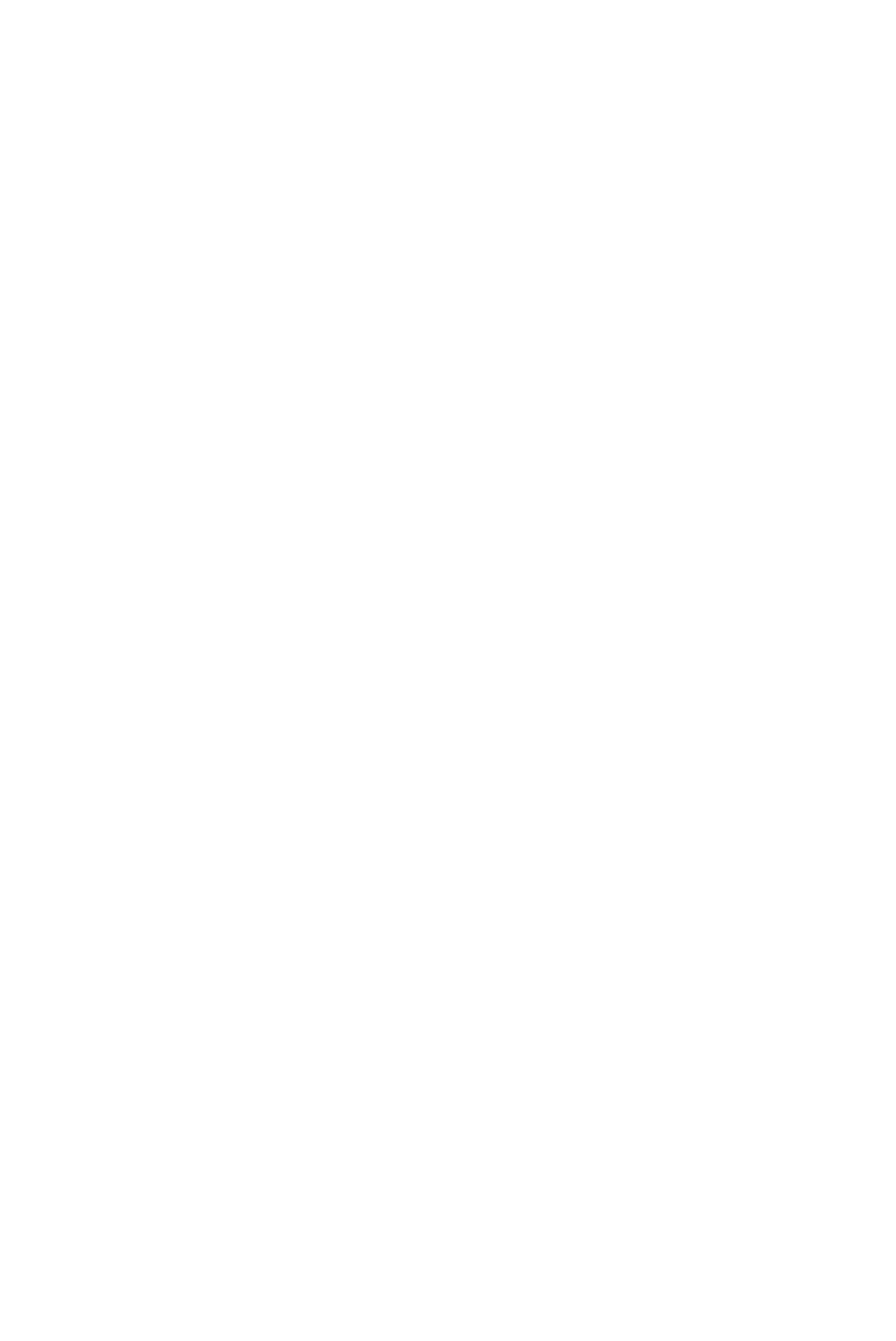
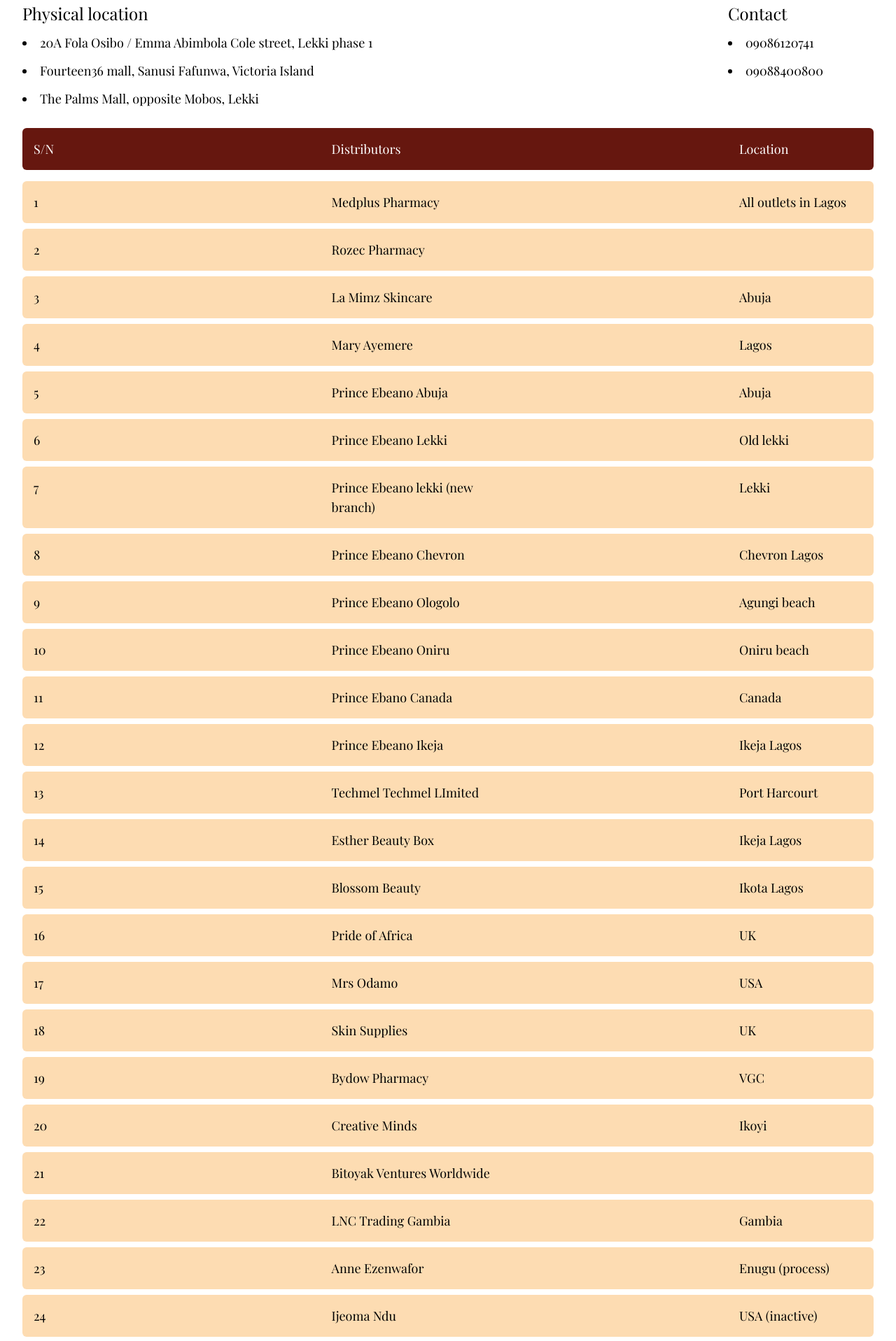
Before and after one commit to alabo-excel/figtree-web, a Next.js app: page /distributors in a window 1280 px wide. Before the commit this address had no page. Shown: the part 540-2457 px from the top of the page at 70% size. Before the commit the page ends 800 px from the top, so only its background shows below. Built offline with nearby package versions, Linux system fonts and the light colour scheme.

Commit message:
distributors commit

```diff
--- /dev/null
+++ b/src/pages/distributors.tsx
@@ -0,0 +1,143 @@
+import ShopBanner from '@/components/ShopBanner';
+import MainLayout from '@/layout/MainLayout';
+import React from 'react';
+
+const Distributors = () => {
+  const distributors = [
+    {
+      name: "Medplus Pharmacy",
+      location: "All outlets in Lagos",
+    },
+    {
+      name: "Rozec Pharmacy",
+      location: ""
+    },
+    {
+      name: "La Mimz Skincare",
+      location: "Abuja"
+    },
+    {
+      name: "Mary Ayemere",
+      location: "Lagos"
+    },
+    {
+      name: "Prince Ebeano Abuja",
+      location: "Abuja"
+    },
+    {
+      name: "Prince Ebeano Lekki",
+      location: "Old lekki"
+    },
+    {
+      name: "Prince Ebeano lekki (new branch)",
+      location: "Lekki "
+    },
+    {
+      name: "Prince Ebeano Chevron",
+      location: "Chevron Lagos"
+    },
+    {
+      name: "Prince Ebeano Ologolo",
+      location: "Agungi beach"
+    },
+    {
+      name: "Prince Ebeano Oniru",
+      location: "Oniru beach"
+    }, {
+      name: "Prince Ebano Canada",
+      location: "Canada"
+    }, {
+      name: "Prince Ebeano Ikeja",
+      location: "Ikeja Lagos"
+    }, {
+      name: "Techmel Techmel LImited",
+      location: "Port Harcourt"
+    }, {
+      name: "Esther Beauty Box ",
+      location: "Ikeja Lagos"
+    }, {
+      name: "Blossom Beauty",
+      location: "Ikota Lagos"
+    }, {
+      name: "Pride of Africa",
+      location: "UK"
+    }, {
+      name: "Mrs Odamo",
+      location: "USA"
+    }, {
+      name: "Skin Supplies",
+      location: "UK"
+    }, {
+      name: "Bydow Pharmacy",
+      location: "VGC"
+    }, {
+      name: "Creative Minds",
+      location: "Ikoyi"
+    }, {
+      name: "Bitoyak Ventures Worldwide",
+      location: ""
+    }, {
+      name: "LNC Trading Gambia",
+      location: "Gambia"
+    }, {
+      name: "Anne Ezenwafor",
+      location: "Enugu (process)"
+    }, {
+      name: "Ijeoma Ndu",
+      location: "USA (inactive)"
+    }, {
+      name: "Lindoirs Studio",
+      location: "Uyo"
+    }, {
+      name: "Xapic",
+      location: "Uk/Canada"
+    }, {
+      name: "Barazahl Ltd",
+      location: ""
+    }
+  ]
+
+  return (
+    <MainLayout>
+      <div>
+        <ShopBanner text="Where to Buy" />
+        <div className='lg:p-8 p-4'>
+          <div className='lg:flex justify-between'>
+            <div className='text-lg'>
+              <p className='text-2xl'>Physical location</p>
+              <ul>
+                <li className='my-3'>20A Fola Osibo / Emma Abimbola Cole street, Lekki phase 1</li>
+                <li className='my-3'>Fourteen36 mall, Sanusi Fafunwa, Victoria Island</li>
+                <li className='my-3'>The Palms Mall, opposite Mobos, Lekki</li>
+              </ul>
+            </div>
+            <div className='lg:w-52 text-lg'>
+              <p className='text-2xl'>Contact</p>
+              <ul>
+                <li className='my-3'>09086120741 </li>
+                <li className='my-3'>09088400800</li>
+              </ul>
+            </div>
+          </div>
+          <div className='flex justify-between bg-[#66170F] p-4 rounded-md lg:text-lg my-4 text-white'>
+            <p className='lg:w-20'>S/N</p>
+            <p className='lg:w-[20%]'>Distributors</p>
+            <p className='lg:w-44'>Location</p>
+          </div>
+          {
+            distributors.map((item, index) => (
+              <div key={index} className='flex justify-between bg-[#F98B024D] p-4 rounded-md lg:text-lg my-2'>
+                <p className='lg:w-20'>{index + 1}</p>
+                <p className='lg:w-[20%]'>{item.name}</p>
+                <p className='lg:w-44'>{item.location}</p>
+              </div>
+            ))
+          }
+
+        </div>
+      </div>
+    </MainLayout>
+  );
+};
+
+export default Distributors;
--- a/src/styles/globals.css
+++ b/src/styles/globals.css
@@ -34,3 +34,9 @@ textarea:focus,
 button:focus {
   outline: none;
 }
+
+ul li{
+  list-style: disc;
+  list-style-position: inside;
+
+}
```
